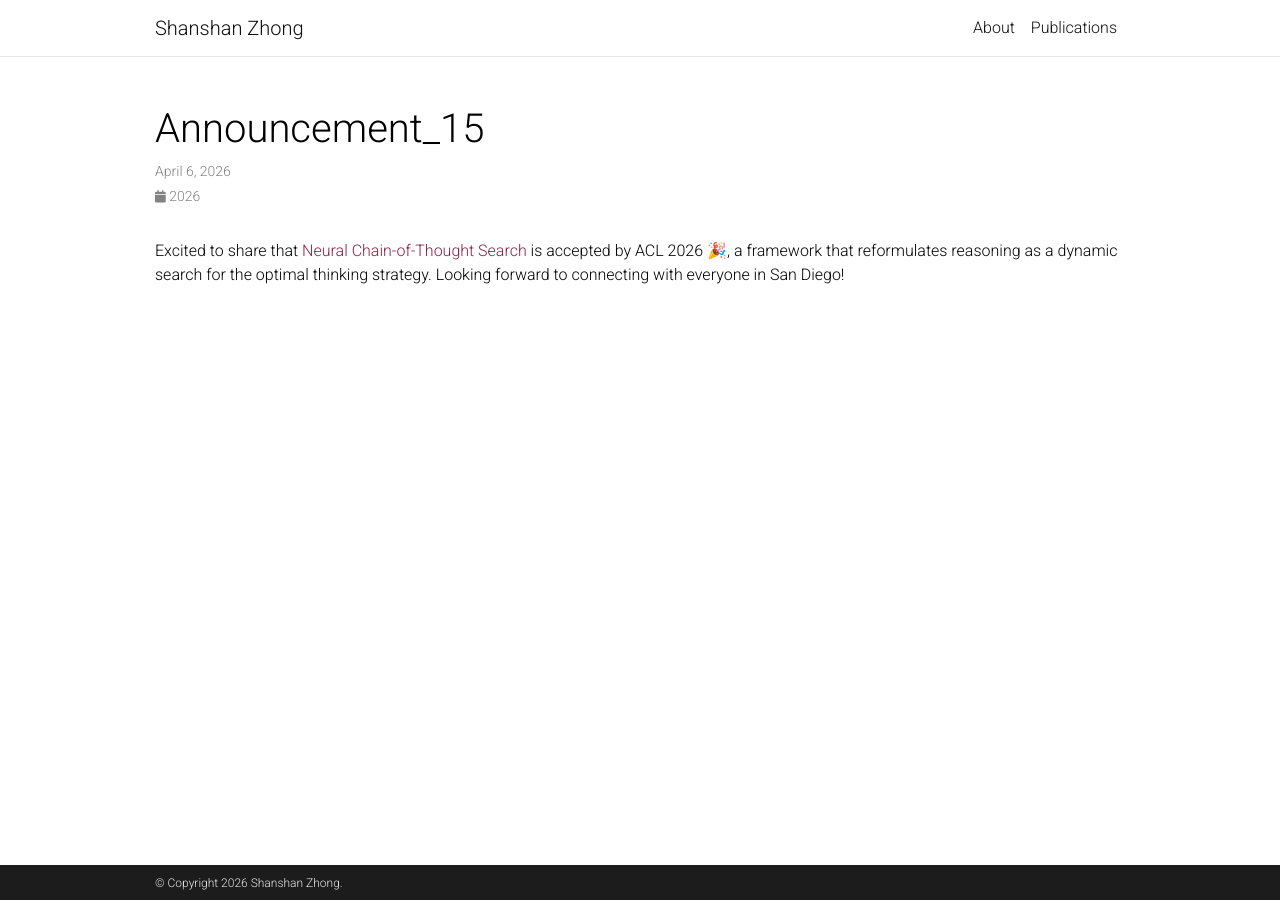
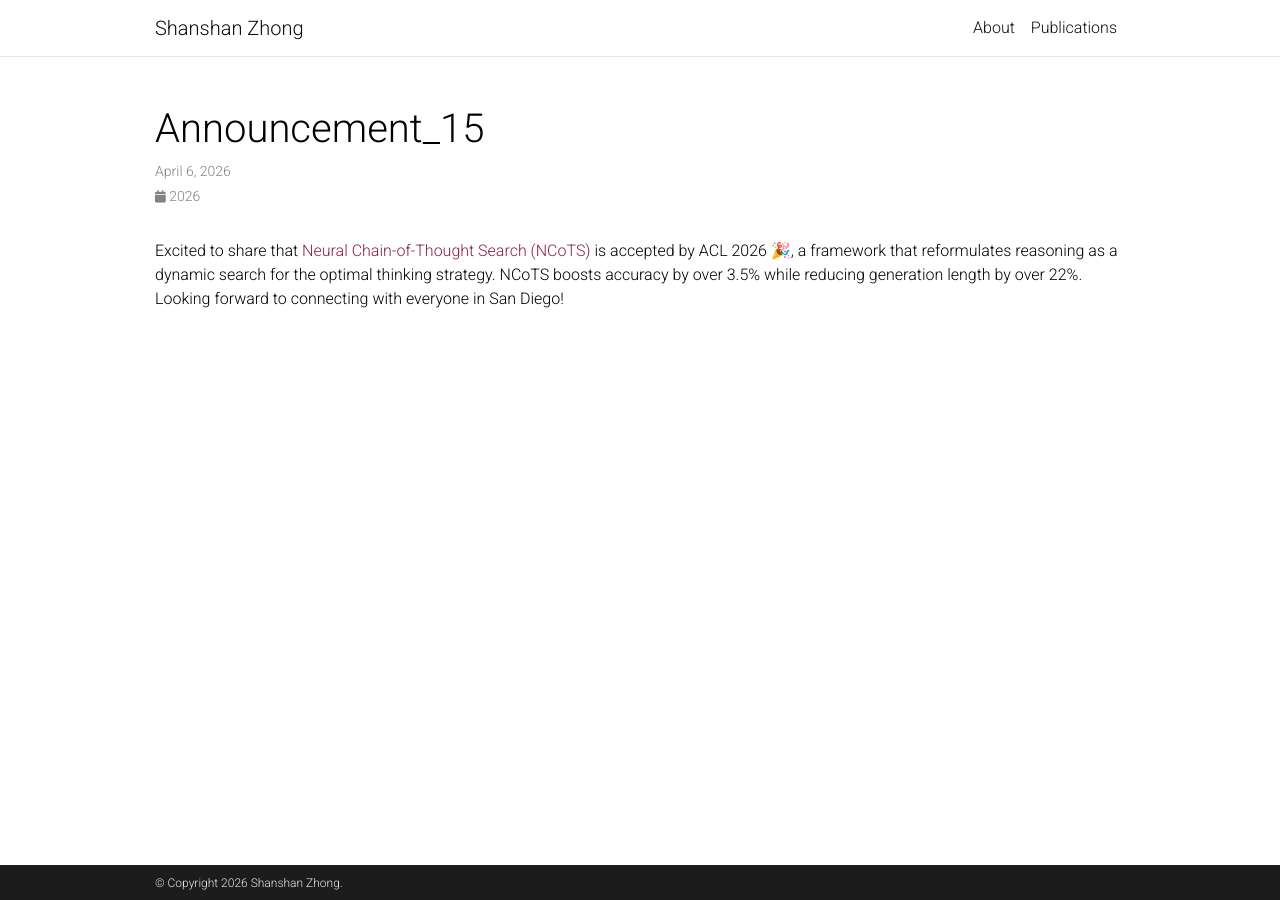
Before and after one commit to zhongshsh/zhongshsh.github.io, a Jekyll site: the page built from _news/announcement_15.md, in a window 1280 px wide. Built offline with Jekyll 4.4.1, drawn with Linux system fonts in a browser that asks for light colours; comment, search, counter and statistics services are not loaded; a style sheet for code colours, icons or effects is not loaded.

Commit message:
Update announcement_15.md

```diff
--- a/_news/announcement_15.md
+++ b/_news/announcement_15.md
@@ -5,4 +5,5 @@ inline: true
 related_posts: false
 ---
 
-Excited to share that [Neural Chain-of-Thought Search](https://arxiv.org/pdf/2601.11340) is accepted by ACL 2026 🎉, a framework that reformulates reasoning as a dynamic search for the optimal thinking strategy. Looking forward to connecting with everyone in San Diego!
+Excited to share that [Neural Chain-of-Thought Search (NCoTS)](https://arxiv.org/pdf/2601.11340) is accepted by ACL 2026 🎉, a framework that reformulates reasoning as a dynamic search for the optimal thinking strategy. NCoTS boosts accuracy by over 3.5% while
+reducing generation length by over 22%. Looking forward to connecting with everyone in San Diego!
```
